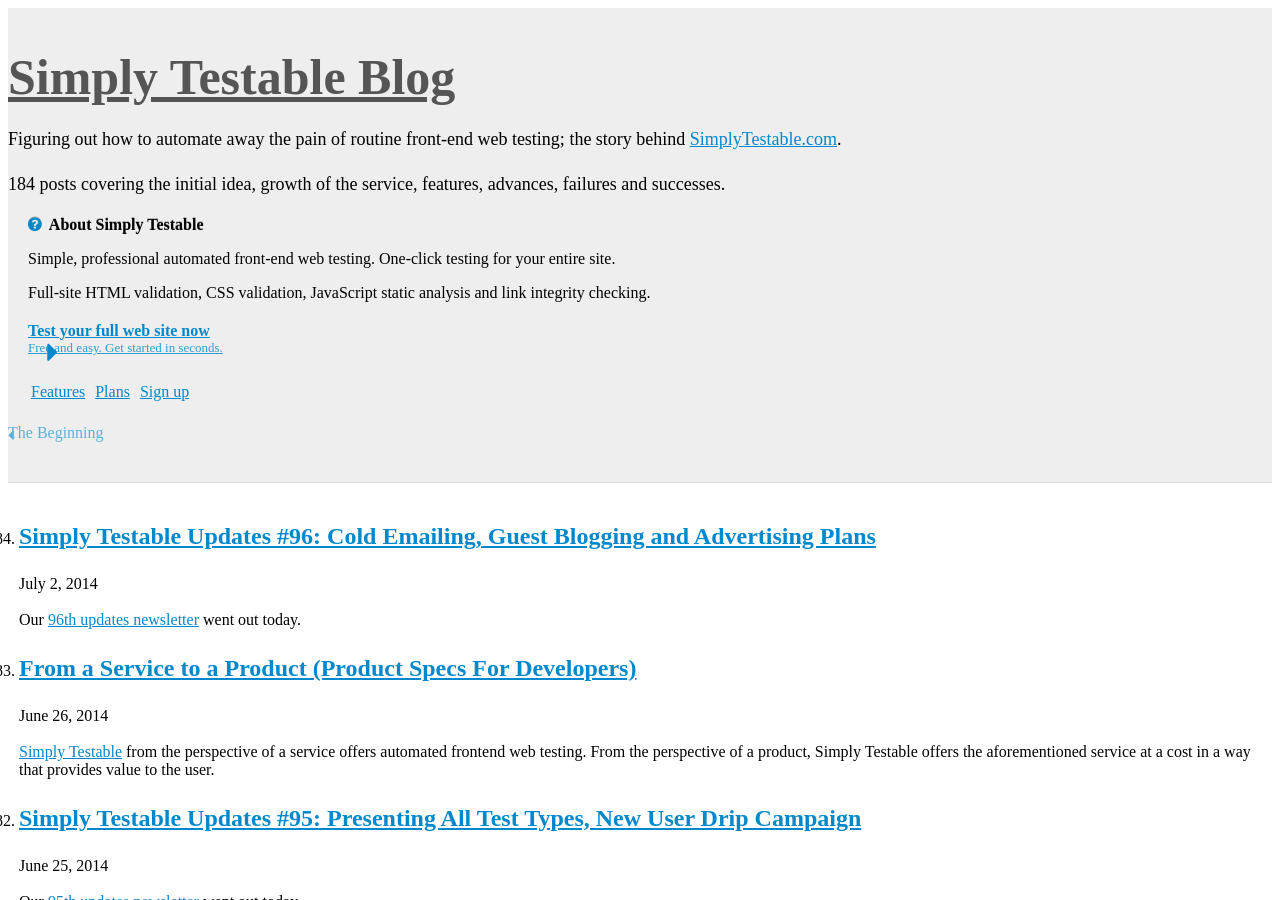
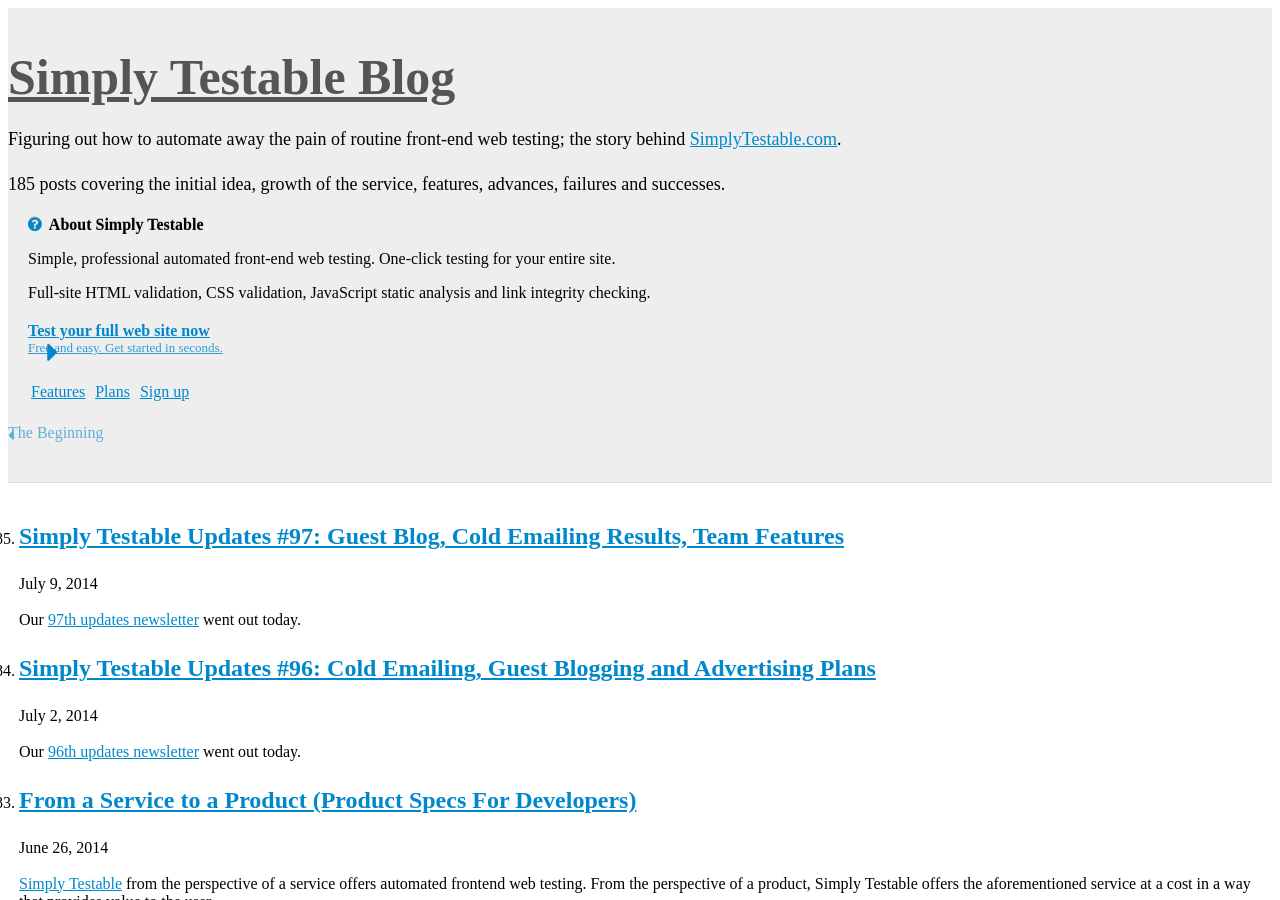
Before and after one commit to webignition/blog.simplytestable.com, a Jekyll site: the page built from archive/index.html, in a window 1280 px wide and 900 px high. Built offline with Jekyll 4.4.1, drawn with Linux system fonts in a browser that asks for light colours; nearby versions of some CDN libraries; comment, search, counter and statistics services are not loaded; a style sheet for code colours, icons or effects is not loaded; some of the changed text lies outside the part shown.

Commit message:
97th weekly newsletter notification

```diff
--- a/archive/index.html
+++ b/archive/index.html
@@ -6,6 +6,28 @@ is_archive: true
 <ol class="archive">
 
 
+    <li value="185">
+        <h2><a href="/simply-testable-updates-97/">Simply Testable Updates #97: Guest Blog, Cold Emailing Results, Team Features </a></h2>
+        <p class="post-date">July  9, 2014</p>
+
+
+
+
+
+
+
+
+
+    <p>
+        Our <a href="http://us5.campaign-archive2.com/?u=ac75e33d993d2b502e333ddd0&amp;id=143f8da3db">97th updates newsletter</a> went out today.
+    </p>
+
+
+
+
+    </li>
+
+
     <li value="184">
         <h2><a href="/simply-testable-updates-96/">Simply Testable Updates #96: Cold Emailing, Guest Blogging and Advertising Plans </a></h2>
         <p class="post-date">July  2, 2014</p>
```
Also changed, not shown: _posts/2014/2014-07-09-simply-testable-updates-97.html (added, +17 -0 lines), sitemap.xml (+7 -3 lines).
